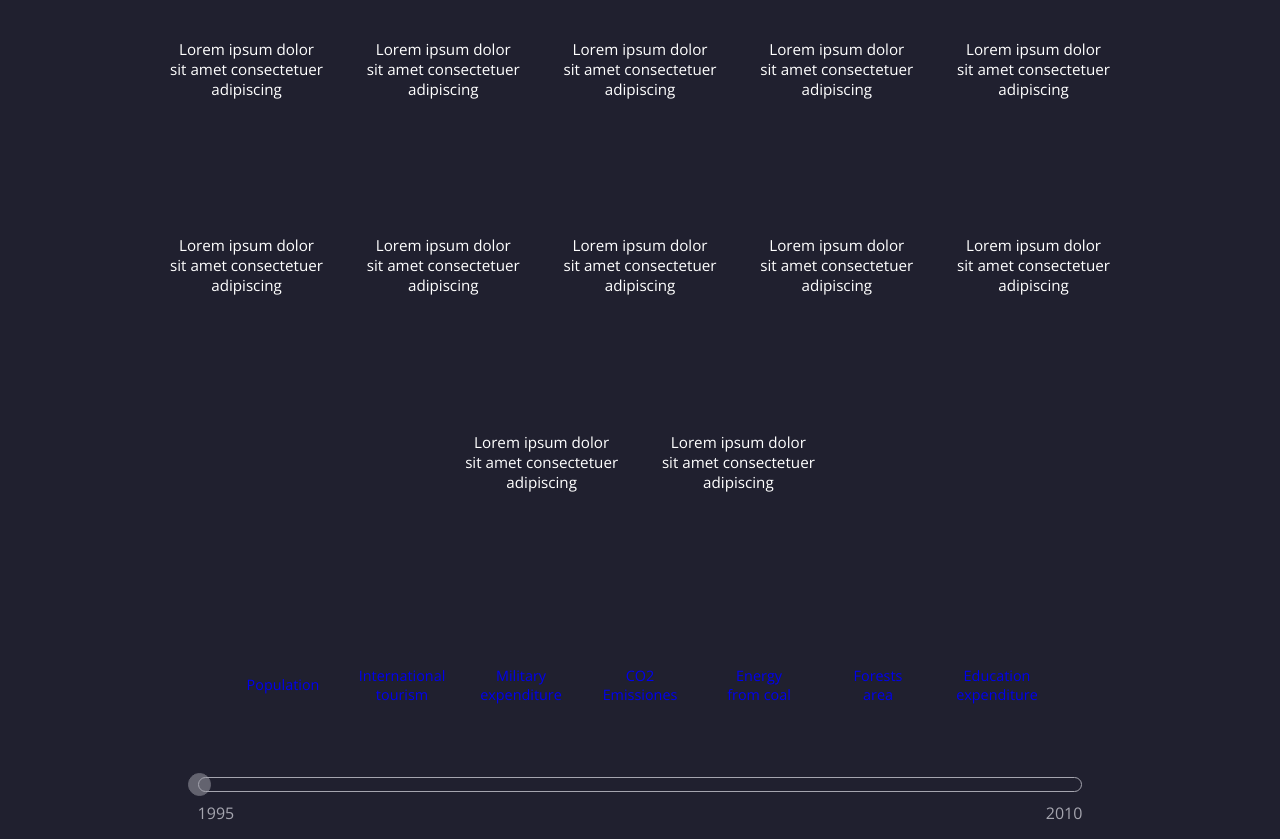
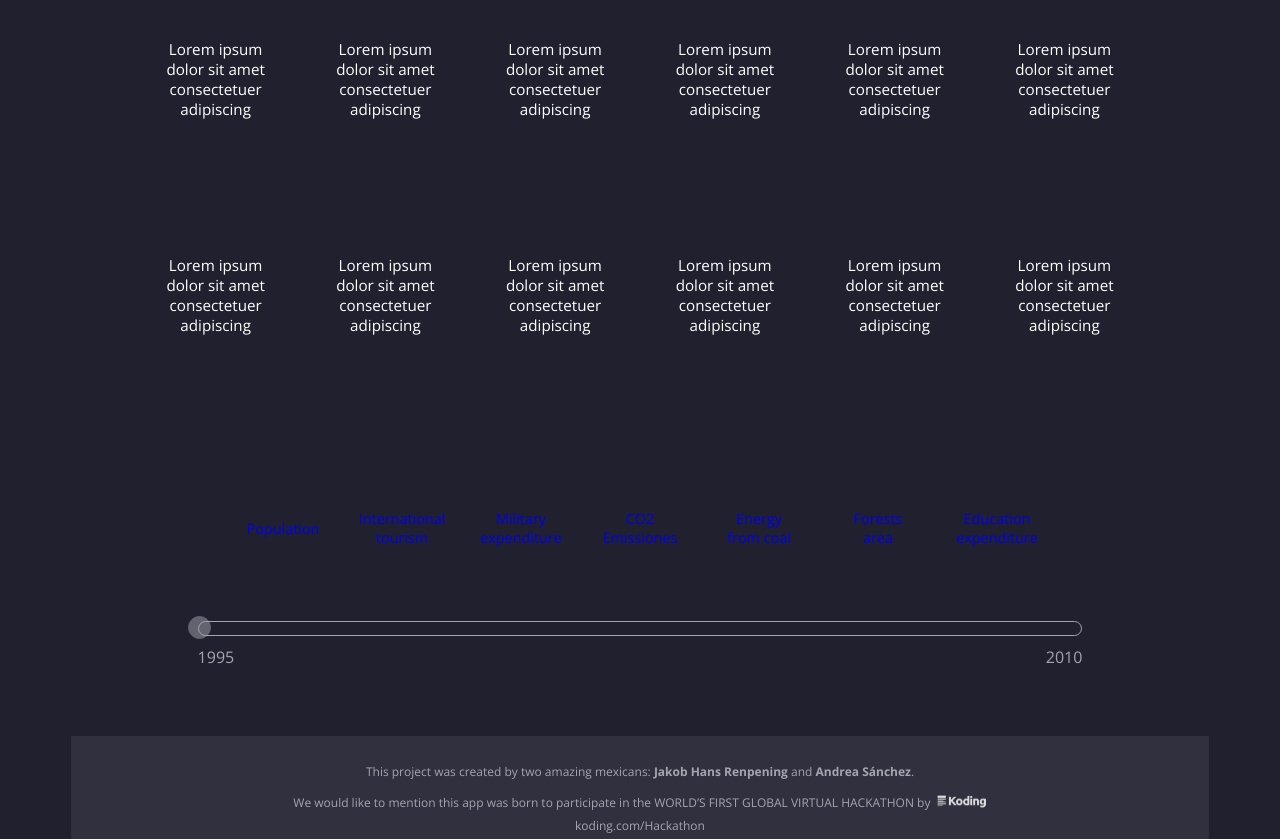
Before and after one commit to WeraMorganJakobHansKoding/hackathon, a PHP site: page /mockup.html in a window 1280 px wide. Shown: the part 68-907 px from the top of the page. Run offline with PHP 8.4, Linux system fonts and the light colour scheme; some libraries are stand-ins or nearby versions; some web fonts are replaced.

Commit message:
tiles width/height

```diff
--- a/css/style.css
+++ b/css/style.css
@@ -113,11 +113,11 @@ header h1 {
 }
 .tile {
 	display: inline-block;
-  height: 170px;
-  padding: 1%;
-  vertical-align: top;
-  width: 170px;
-  margin-bottom: 4px;
+   height: 190px;
+   margin-bottom: 4px;
+   padding: 1%;
+   vertical-align: top;
+   width: 143px;
 }
 .tile p {
 	color: #fff;
```
